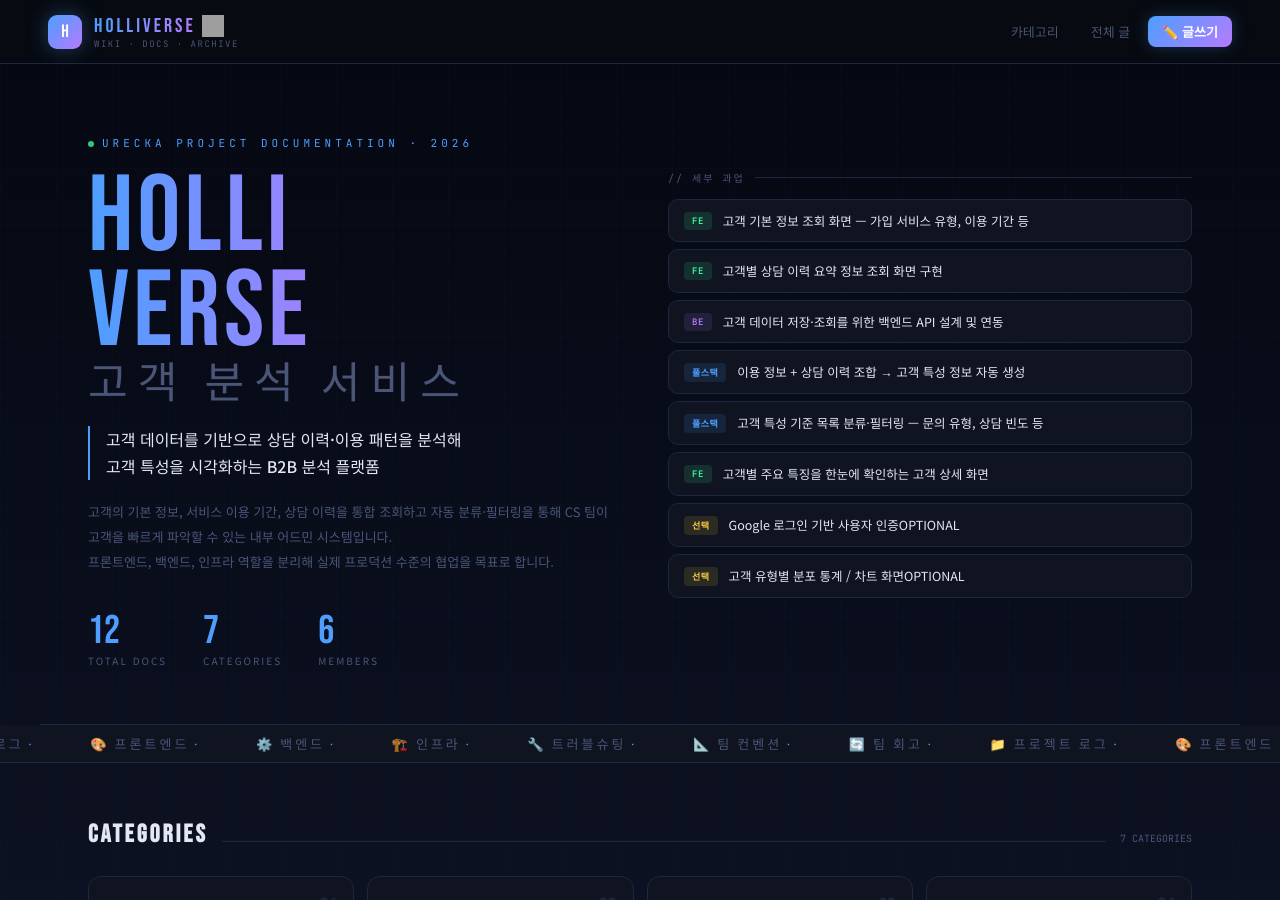
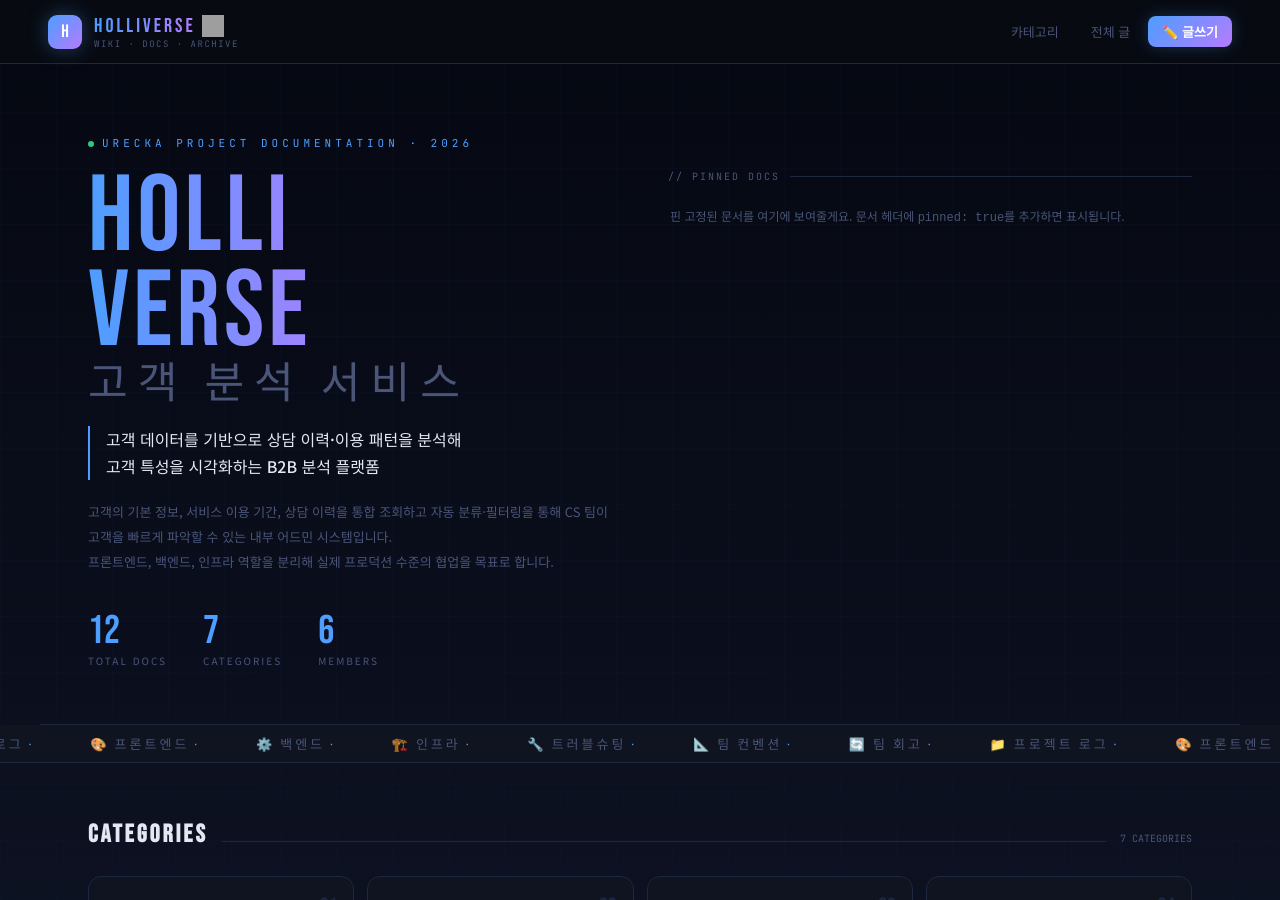
Before and after one commit to one-year-gap/docs, a Jekyll site: the page built from index.html, in a window 1280 px wide and 900 px high. Built offline with Jekyll 4.4.1, drawn with Linux system fonts in a browser that asks for light colours; the list of posts is cut into pages by our own code; grey boxes are pictures that could not be loaded.

Commit message:
세부과업 영역

```diff
--- a/index.html
+++ b/index.html
@@ -398,18 +398,32 @@
 
     <div class="intro-right">
       <div class="task-header">
-        <span class="task-header-label">// 세부 과업</span>
+        <span class="task-header-label">// PINNED DOCS</span>
         <div class="task-hr"></div>
       </div>
       <div class="tasks">
-        <div class="task"><span class="badge b-fe">FE</span><span class="task-text">고객 기본 정보 조회 화면 — 가입 서비스 유형, 이용 기간 등</span></div>
-        <div class="task"><span class="badge b-fe">FE</span><span class="task-text">고객별 상담 이력 요약 정보 조회 화면 구현</span></div>
-        <div class="task"><span class="badge b-be">BE</span><span class="task-text">고객 데이터 저장·조회를 위한 백엔드 API 설계 및 연동</span></div>
-        <div class="task"><span class="badge b-fs">풀스택</span><span class="task-text">이용 정보 + 상담 이력 조합 → 고객 특성 정보 자동 생성</span></div>
-        <div class="task"><span class="badge b-fs">풀스택</span><span class="task-text">고객 특성 기준 목록 분류·필터링 — 문의 유형, 상담 빈도 등</span></div>
-        <div class="task"><span class="badge b-fe">FE</span><span class="task-text">고객별 주요 특징을 한눈에 확인하는 고객 상세 화면</span></div>
-        <div class="task"><span class="badge b-opt">선택</span><span class="task-text">Google 로그인 기반 사용자 인증<span class="opt-label">OPTIONAL</span></span></div>
-        <div class="task"><span class="badge b-opt">선택</span><span class="task-text">고객 유형별 분포 통계 / 차트 화면<span class="opt-label">OPTIONAL</span></span></div>
+        {% assign pinned = site.posts | where_exp: "p", "p.pinned == true" | sort: "date" | reverse %}
+        {% if pinned.size > 0 %}
+          {% for post in pinned limit:7 %}
+            {% assign parts = post.path | split: '/' %}
+            {% assign cat = parts[1] %}
+            {% assign badge_class = 'b-fs' %}
+            {% assign badge_label = cat %}
+            {% if cat == '프론트엔드' %}
+              {% assign badge_class = 'b-fe' %}
+              {% assign badge_label = 'FE' %}
+            {% elsif cat == '백엔드' %}
+              {% assign badge_class = 'b-be' %}
+              {% assign badge_label = 'BE' %}
+            {% endif %}
+            <a class="task task-link" href="{{ post.url | relative_url }}">
+              <span class="badge {{ badge_class }}">{{ badge_label }}</span>
+              <span class="task-text">{{ post.title }}</span>
+            </a>
+          {% endfor %}
+        {% else %}
+          <div class="tasks-empty">핀 고정된 문서를 여기에 보여줄게요. 문서 헤더에 <code>pinned: true</code>를 추가하면 표시됩니다.</div>
+        {% endif %}
       </div>
     </div>
 
```
